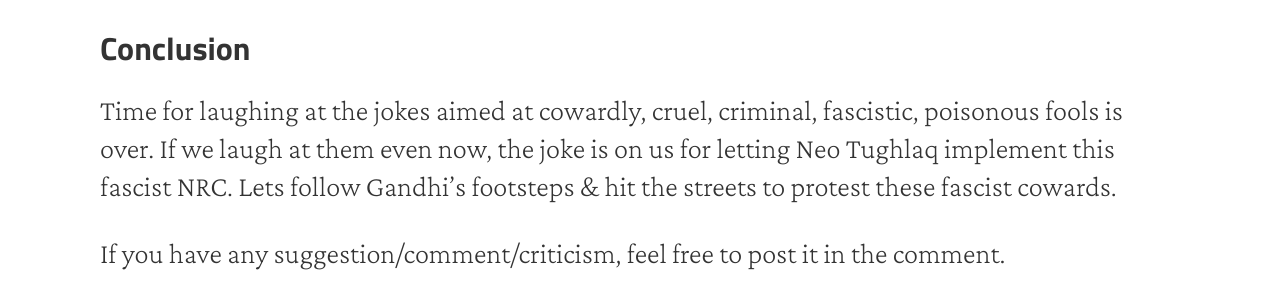
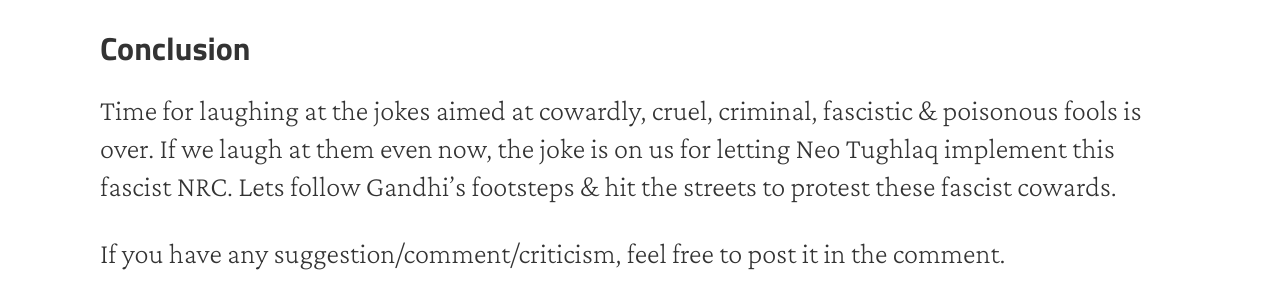
Before and after one commit to thekalinga/thekalinga.in, a Jekyll site: the page built from _posts/2019-11-24-why-fascist-nrc-should-be-opposed/2019-11-24-why-fascist-nrc-should-be-opposed.md, in a window 1280 px wide and 900 px high, scrolled down 7997 px. Shown: the part 188-478 px from the top of the window. Built offline with Jekyll 4.4.1, drawn with Linux system fonts in a browser that asks for light colours; nearby versions of some CDN libraries.

Commit message:
fixed minor issue

```diff
--- a/_posts/2019-11-24-why-fascist-nrc-should-be-opposed/2019-11-24-why-fascist-nrc-should-be-opposed.md
+++ b/_posts/2019-11-24-why-fascist-nrc-should-be-opposed/2019-11-24-why-fascist-nrc-should-be-opposed.md
@@ -193,7 +193,7 @@
 
 ## Conclusion
 
-Time for laughing at the jokes aimed at cowardly, cruel, criminal, fascistic, poisonous fools is over.
+Time for laughing at the jokes aimed at cowardly, cruel, criminal, fascistic & poisonous fools is over.
 If we laugh at them even now, the joke is on us for letting Neo Tughlaq implement this fascist NRC.
 Lets follow Gandhi's footsteps & hit the streets to protest these fascist cowards.
 
```
